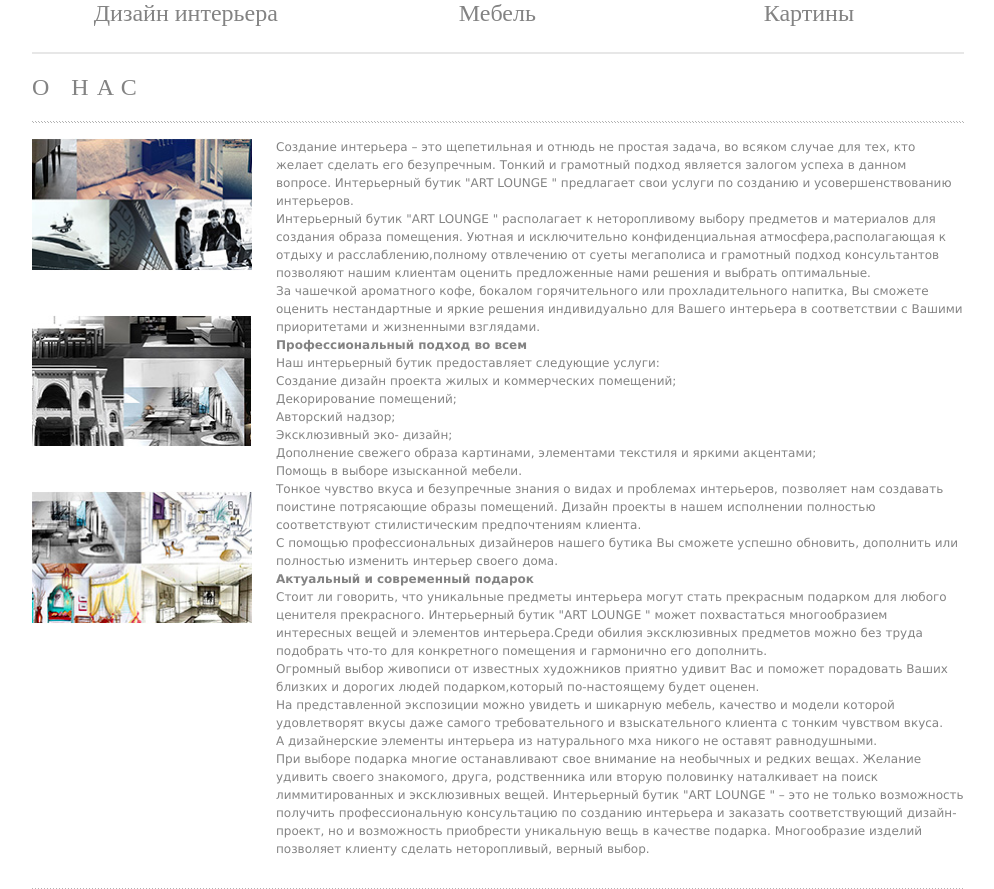
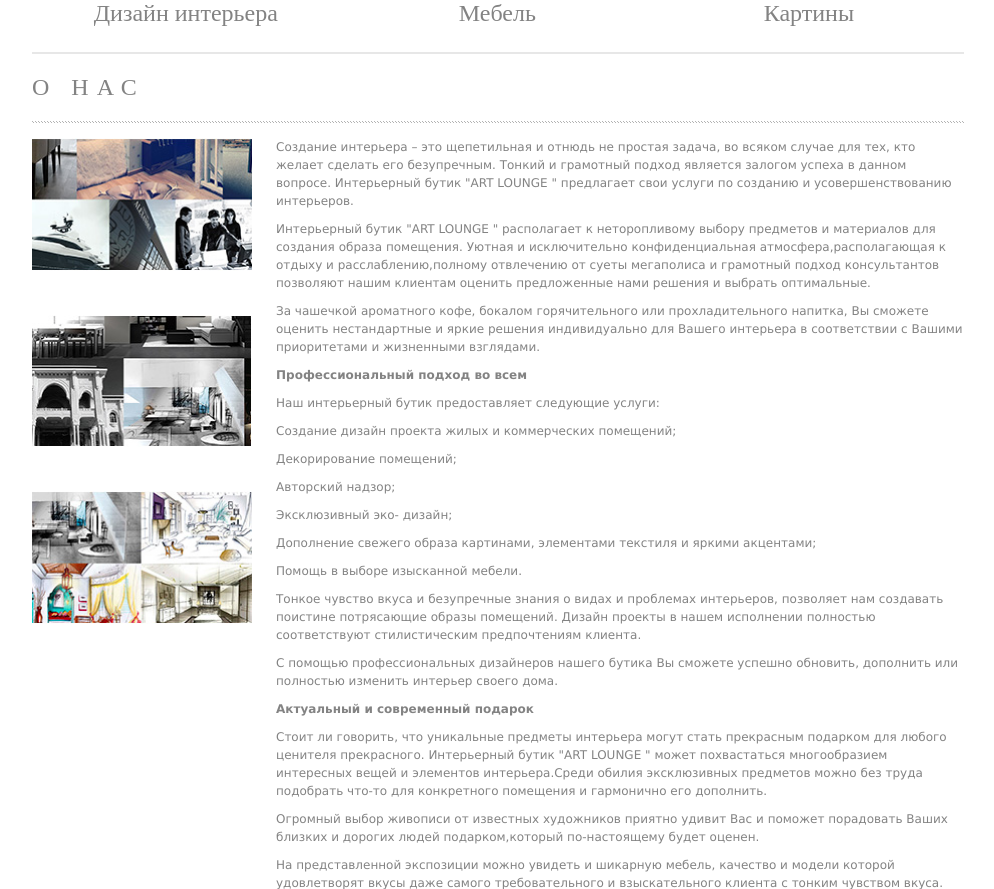
Before and after one commit to alifanov/artlounge, a Django app: page / in a window 1280 px wide. Shown: the part 1178-2067 px from the top of the page, without its empty margins (142-1136 px from the left). Run offline with Django 3.2, Linux system fonts and the light colour scheme; some libraries are stand-ins or nearby versions.

```diff
--- a/static/css/style.css
+++ b/static/css/style.css
@@ -71,6 +71,10 @@ body {
     vertical-align: top;
     font-size: 12px;
     line-height: 1.5;
+}
+
+.post-text > div {
+    margin-bottom: 10px;
 }
 
 .post-title {
```
